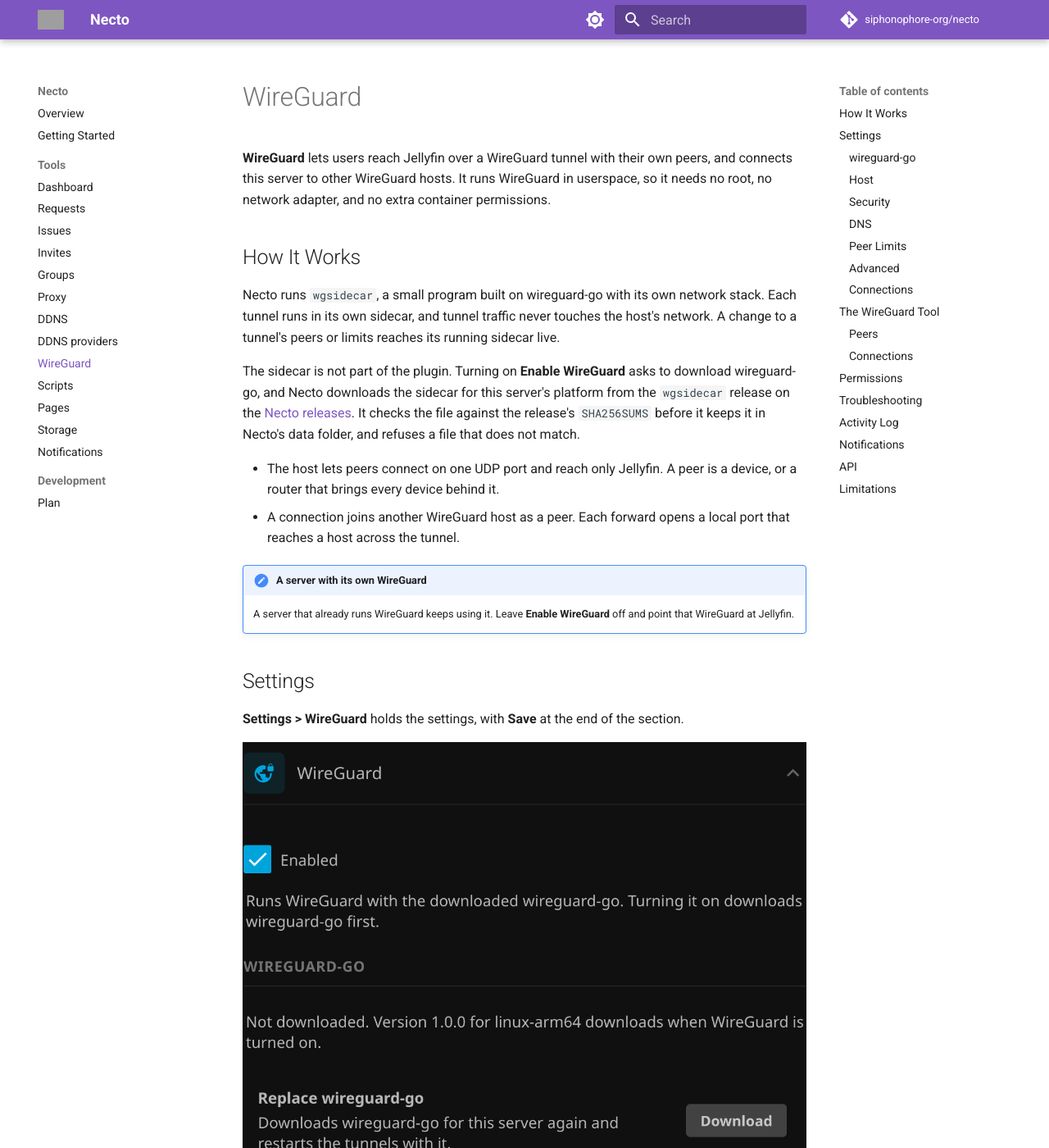
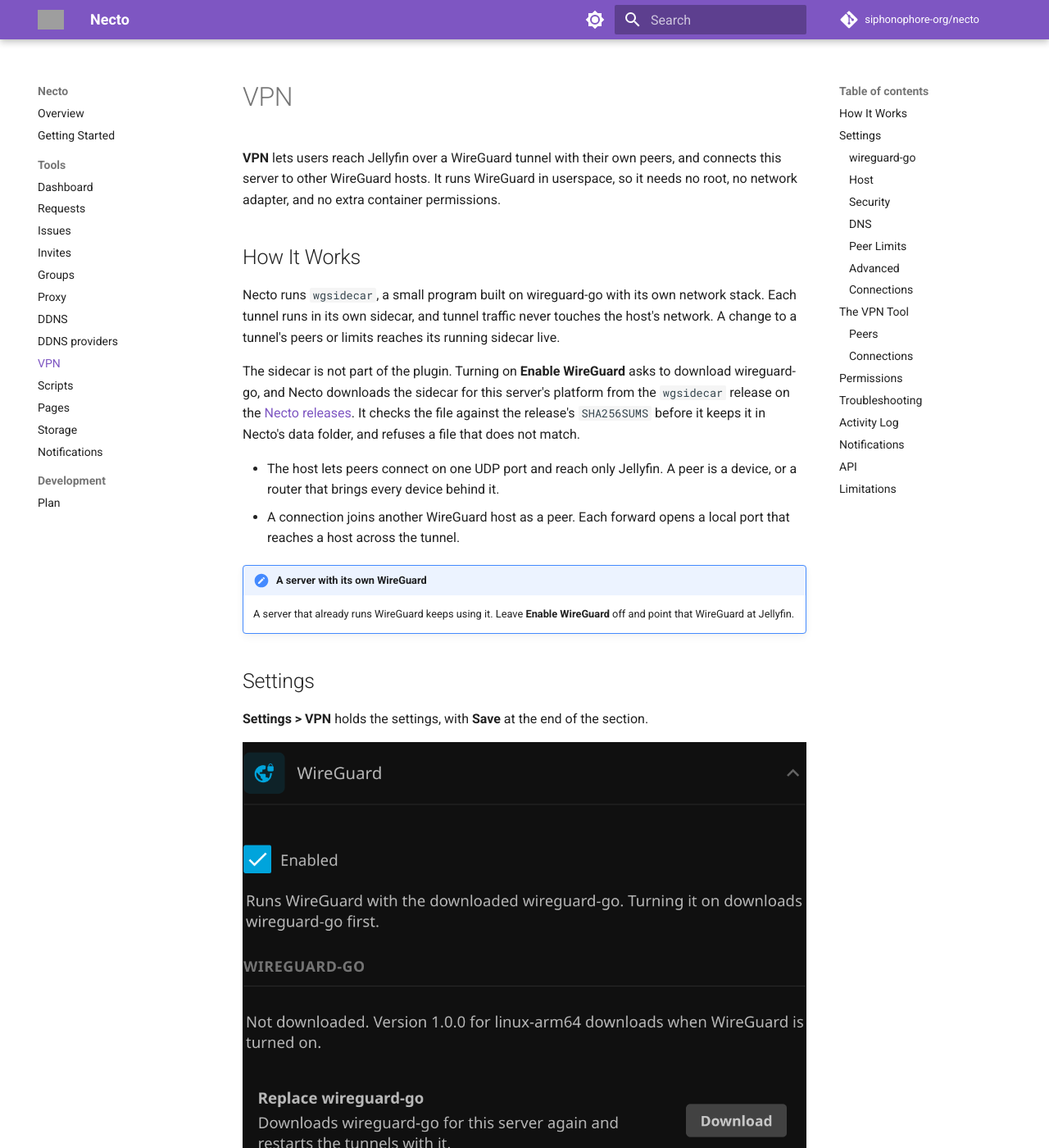
Before and after one commit to siphonophore-org/necto, an MkDocs documentation site: the page built from docs/VPN.md, in a window 1280 px wide and 1400 px high. Shown: the whole window at 82% size. Built offline with MkDocs 1.6.1 and Material for MkDocs 9.7.7, drawn with Linux system fonts in a browser that asks for light colours; comment, search, counter and statistics services are not loaded; some of the changed text lies outside the part shown; grey boxes are pictures that could not be loaded.

Commit message:
call the wireguard tool vpn

```diff
--- a/docs/WireGuard.md
+++ b/docs/VPN.md
@@ -1,6 +1,6 @@
-# WireGuard
+# VPN
 
-**WireGuard** lets users reach Jellyfin over a WireGuard tunnel with their own peers, and connects this server to other WireGuard hosts. It runs WireGuard in userspace, so it needs no root, no network adapter, and no extra container permissions.
+**VPN** lets users reach Jellyfin over a WireGuard tunnel with their own peers, and connects this server to other WireGuard hosts. It runs WireGuard in userspace, so it needs no root, no network adapter, and no extra container permissions.
 
 ## How It Works
 
@@ -16,7 +16,7 @@ The sidecar is not part of the plugin. Turning on **Enable WireGuard** asks to d
 
 ## Settings
 
-**Settings > WireGuard** holds the settings, with **Save** at the end of the section.
+**Settings > VPN** holds the settings, with **Save** at the end of the section.
 
 ![WireGuard settings](screenshots/settings/WireGuard.png)
 
@@ -74,13 +74,13 @@ A period is an hour, day, week, month, or year, in UTC. A peer over its data lim
 
 A connection over its data limit stops until its period starts over.
 
-## The WireGuard Tool
+## The VPN Tool
 
 While WireGuard is off, the tool reads "WireGuard is off. Turn it on in Settings to add peers." While **Host peers** and **Connect to hosts** are both off and there is nothing to list, it reads "Turn on Host peers or Connect to hosts in Settings to add peers." While wireguard-go is not downloaded, a warning says so.
 
 | WireGuard | WireGuard on a phone |
 | :---: | :---: |
-| ![WireGuard](screenshots/WireGuard.png) | ![WireGuard on a phone](screenshots/WireGuard%20Phone.png) |
+| ![VPN](screenshots/WireGuard.png) | ![VPN on a phone](screenshots/WireGuard%20Phone.png) |
 
 The cards at the top show the host's state and whether **Connect to hosts** is active, or **Failed** while any connection failed, and count the peers, the connections, how many are connected, and how many are over their data limit. **Left out** counts the peers their owners' groups leave out, while there are any. When the host cannot start, the reason shows under the cards. **Add peer** shows while the host is on, and **Add connection** while connecting is on.
 
@@ -116,7 +116,7 @@ The connection editor has five sections.
 
 ## Permissions
 
-Who may have peers is set on groups, in the **WireGuard** section of each group in **Groups**. An administrator's peers always connect, and so does a peer with no owner.
+Who may have peers is set on groups, in the **VPN** section of each group in **Groups**. An administrator's peers always connect, and so does a peer with no owner.
 
 | Field | What it does |
 | :--- | :--- |
@@ -129,7 +129,7 @@ A member of several groups gets the most generous of the groups that allow peers
 
 ## Troubleshooting
 
-**Troubleshooting > WireGuard** holds the tunnels and the peers by user.
+**Troubleshooting > VPN** holds the tunnels and the peers by user.
 
 ![WireGuard troubleshooting](screenshots/troubleshooting/WireGuard.png)
 
@@ -139,7 +139,7 @@ A member of several groups gets the most generous of the groups that allow peers
 
 | Reason | What to do |
 | :--- | :--- |
-| "wireguard-go is not downloaded. Download it in Settings to run WireGuard." | Select **Download** in **Settings > WireGuard** |
+| "wireguard-go is not downloaded. Download it in Settings to run WireGuard." | Select **Download** in **Settings > VPN** |
 | "Could not reach the sidecar release. Check the server's internet connection." | Let the server reach `github.com`, then select **Download** again |
 | "The downloaded sidecar does not match its release hash, so it was not kept." | Select **Download** again. A file changed on its way is never kept |
 | "The tunnel is not running. Check the tunnel subnet and the server log." | Check **Tunnel subnet** and that **Listen port** is free, then select **Restart** |
--- a/mkdocs.yml
+++ b/mkdocs.yml
@@ -52,7 +52,7 @@ nav:
       - Proxy: Proxy.md
       - DDNS: DDNS.md
       - DDNS providers: providers/index.md
-      - WireGuard: WireGuard.md
+      - VPN: VPN.md
       - Scripts: Scripts.md
       - Pages: Pages.md
       - Storage: Storage.md
```
Also changed, not shown: docs/Dashboard.md (+3 -3 lines), docs/Groups.md (+1 -1 lines), docs/index.md (+1 -1 lines), 5 other files.
